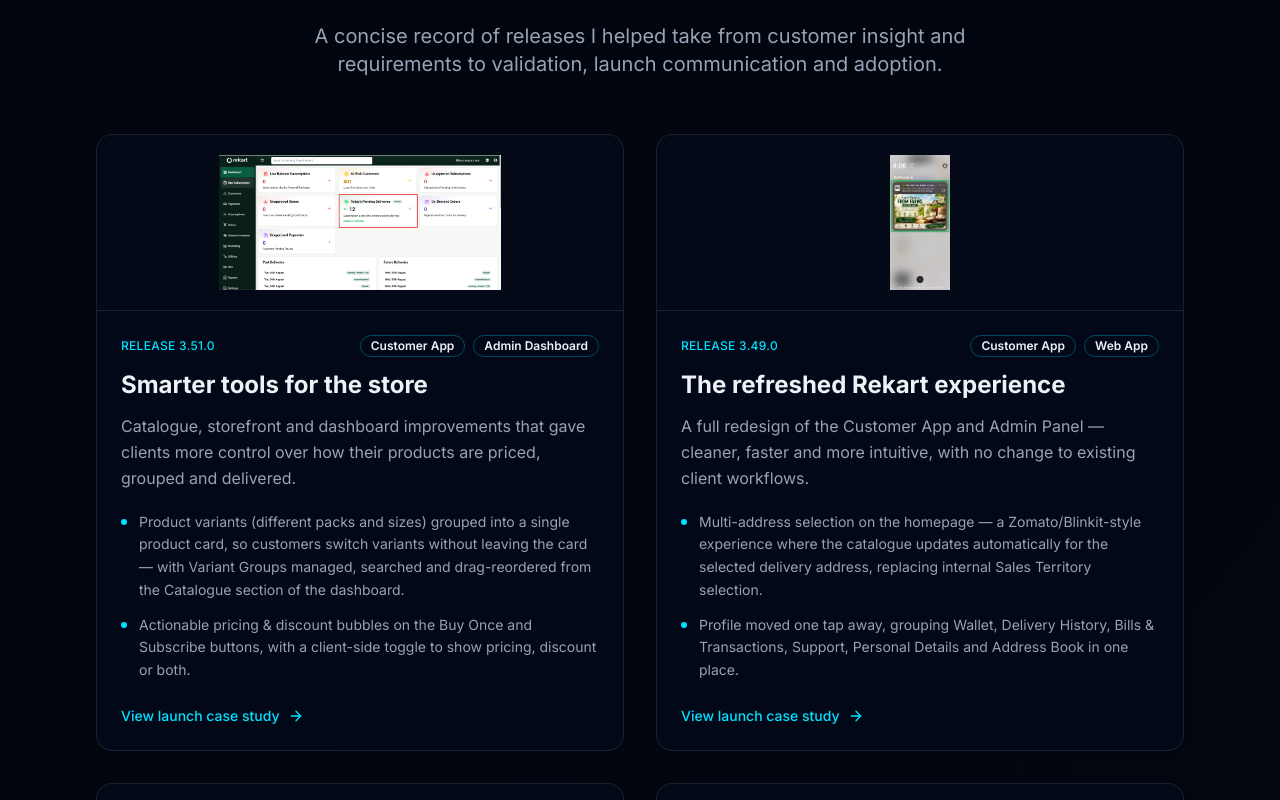
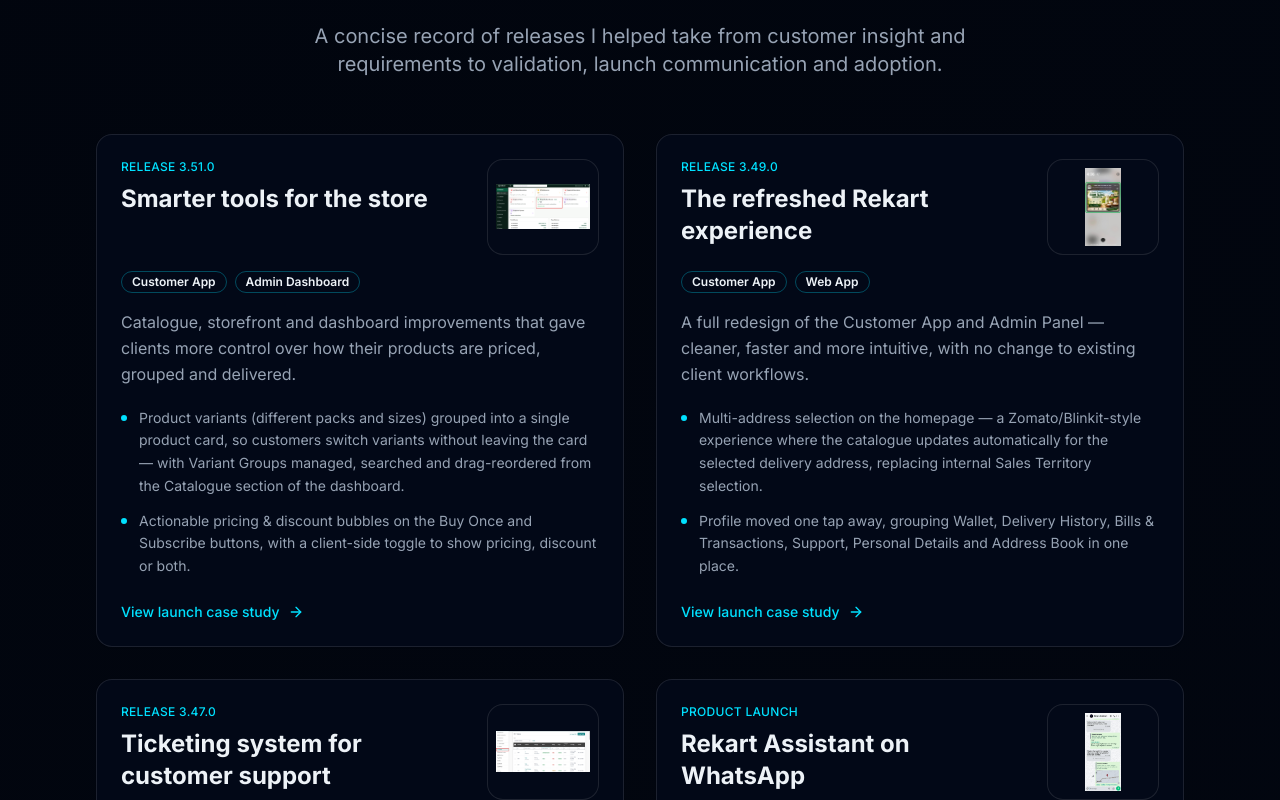
Before and after one commit to mssrinivas1511/Portfolio, a React (Vite) app: page / in a window 1280 px wide. Shown: the part 4160-4960 px from the top of the page. Built offline with nearby package versions, Linux system fonts and the light colour scheme; the HTML template or start-up script is replaced by a standard one; what @lovable.dev/cloud-auth-js would draw is missing.

Commit message:
Changes
Co-authored-by: mssrinivas1511 <232518181+mssrinivas1511@users.noreply.github.com>

```diff
--- a/src/components/ReleasesSection.tsx
+++ b/src/components/ReleasesSection.tsx
@@ -20,29 +20,29 @@ const ReleasesSection = () => (
       <div className="grid md:grid-cols-2 gap-8">
         {releases.map((release) => (
           <Card key={release.slug} className="glass overflow-hidden flex flex-col transition-colors duration-300 hover:border-primary/30">
-            <figure className="h-40 sm:h-44 bg-muted/20 border-b border-card-border p-5">
+            <div className="p-6 flex flex-col flex-1">
+              <div className="flex items-start justify-between gap-4 mb-4">
+                <div className="min-w-0">
+                  <div className="text-xs uppercase tracking-wide text-primary font-medium mb-2">
+                    {release.version}
+                  </div>
+                  <h3 className="text-2xl font-bold text-foreground">{release.title}</h3>
+                </div>
                 <img
                   src={release.screens[release.screens.length - 1]?.src}
                   alt={`${release.title} — ${release.screens[release.screens.length - 1]?.caption}`}
                   loading="lazy"
-                className="w-full h-full object-contain"
+                  className="w-24 h-20 sm:w-28 sm:h-24 object-contain rounded-lg border border-card-border bg-muted/20 p-2 shrink-0"
                 />
-            </figure>
+              </div>
 
-            <div className="p-6 flex flex-col flex-1">
-              <div className="flex flex-wrap items-center justify-between gap-3 mb-3">
-                <div className="text-xs uppercase tracking-wide text-primary font-medium">
-                  {release.version}
-                </div>
-                <div className="flex flex-wrap gap-2">
+              <div className="flex flex-wrap gap-2 mb-4">
                 {release.surfaces.slice(0, 2).map((surface) => (
                   <Badge key={surface} variant="outline" className="border-primary/30">
                     {surface}
                   </Badge>
                 ))}
               </div>
-              </div>
-              <h3 className="text-2xl font-bold text-foreground mb-3">{release.title}</h3>
               <p className="text-muted-foreground leading-relaxed mb-5">{release.summary}</p>
 
               <ul className="space-y-3 mb-6">
```
Also changed, not shown: 1 other file (tests, documents, lock files or other folders). Lines whose indentation alone changed are shown as unchanged.
